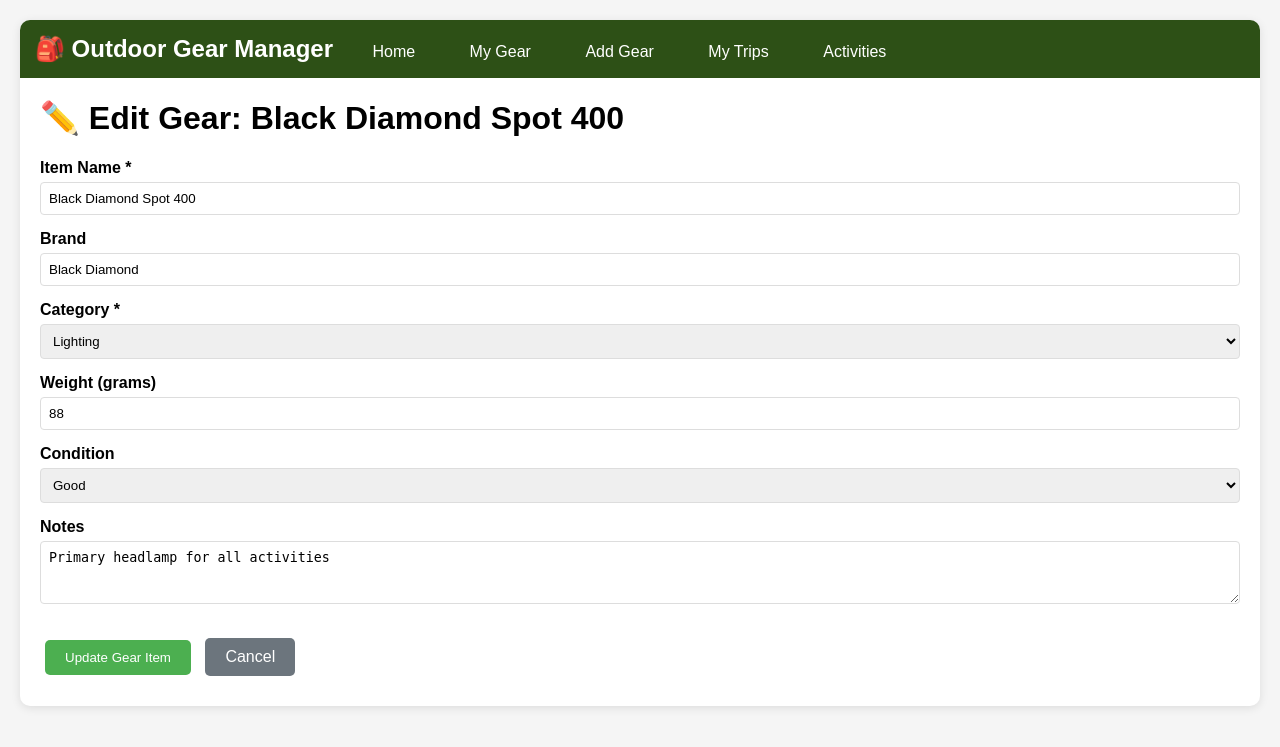
After one commit to Naeverdev/my-first-web-app, a Flask app: page /gear/edit/1 in a window 1280 px wide. The commit adds this page. Shown: the top 747 px of the page. Run offline with Flask 3, Linux system fonts and the light colour scheme.

Commit message:
Add edit and delete functionality for gear items
- Add edit_gear route with form pre-population
- Add delete_gear route with confirmation dialog
- Update gear_list template with Edit/Delete buttons
- Create edit_gear.html template with pre-filled form values
- Implement full CRUD operations for gear management

```diff
--- a/app.py
+++ b/app.py
@@ -60,6 +60,82 @@
     def __repr__(self):
         return f'<Trip {self.name}>'
 
+@app.route('/debug-db-info')
+def debug_database_info():
+    import os
+
+    output = ["<style>body{font-family:monospace;}</style>"]
+    output.append("<h2>🔍 DATABASE CONNECTION INFO</h2>")
+
+    db_url = os.environ.get('DATABASE_URL', 'Not set')
+    output.append(f"<b>DATABASE_URL:</b> {db_url}<br><br>")
+
+    if db_url.startswith('sqlite'):
+        output.append("📁 <b>Type:</b> SQLite (file-based database)<br>")
+        output.append("💡 <b>Access:</b> File is stored locally on Render server<br>")
+    elif db_url.startswith('postgresql'):
+        output.append("🐘 <b>Type:</b> PostgreSQL<br>")
+        output.append("💡 <b>Access:</b> Can connect directly with psql or pgAdmin<br>")
+    else:
+        output.append(f"❓ <b>Type:</b> Unknown database type<br>")
+
+    output.append(f"<br><b>SQLAlchemy config:</b> {app.config['SQLALCHEMY_DATABASE_URI']}<br>")
+
+    output.append("<br><a href='/debug-db'>← View Database Contents</a> | <a href='/'>← Home</a>")
+    return "".join(output)
+
+@app.route('/debug-db')
+def debug_database():
+    from sqlalchemy import text
+
+    output = ["<style>body{font-family:monospace;}</style>"]
+    output.append("<h2>🗄️ PRODUCTION DATABASE STATUS</h2>")
+
+    # Gear Items
+    output.append("<h3>📦 GEAR ITEMS</h3>")
+    gear_items = GearItem.query.all()
+    if gear_items:
+        for item in gear_items:
+            output.append(f"ID {item.id}: <b>{item.name}</b> ({item.category}) - {item.weight_grams}g - {item.condition}<br>")
+    else:
+        output.append("No gear items found<br>")
+
+    # Trips
+    output.append("<h3>🗓️ TRIPS</h3>")
+    trips = Trip.query.all()
+    if trips:
+        for trip in trips:
+            output.append(f"ID {trip.id}: <b>{trip.name}</b> - {trip.activity_type}<br>")
+            output.append(f"  📍 {trip.location or 'No location'}<br>")
+            output.append(f"  🎒 {len(trip.gear_items)} gear items<br>")
+    else:
+        output.append("No trips found<br>")
+
+    # Activity Templates
+    output.append("<h3>🏃‍♂️ ACTIVITY TEMPLATES</h3>")
+    templates = ActivityTemplate.query.all()
+    for template in templates:
+        output.append(f"ID {template.id}: <b>{template.name}</b> - {template.description}<br>")
+
+    # Trip-Gear Relationships (Packing Status)
+    output.append("<h3>✅ PACKING STATUS</h3>")
+    try:
+        result = db.session.execute(text("SELECT trip_id, gear_item_id, is_packed FROM trip_gear"))
+        relationships = result.fetchall()
+        if relationships:
+            for row in relationships:
+                trip_name = Trip.query.get(row[0]).name
+                gear_name = GearItem.query.get(row[1]).name
+                packed_status = "✅ PACKED" if row[2] else "⭕ NOT PACKED"
+                output.append(f"Trip '<b>{trip_name}</b>' → {gear_name}: {packed_status}<br>")
+        else:
+            output.append("No trip-gear relationships found<br>")
+    except Exception as e:
+        output.append(f"Error checking packing status: {e}<br>")
+
+    output.append("<br><a href='/'>← Back to Home</a>")
+    return "".join(output)
+
 # Add this route for production database setup
 @app.route('/init-db')
 def init_database():
@@ -119,6 +195,34 @@
         return redirect(url_for('gear_list'))
 
     return render_template('add_gear.html')
+
+@app.route('/gear/edit/<int:gear_id>', methods=['GET', 'POST'])
+def edit_gear(gear_id):
+    gear = GearItem.query.get_or_404(gear_id)
+
+    if request.method == 'POST':
+        gear.name = request.form['name']
+        gear.brand = request.form['brand']
+        gear.category = request.form['category']
+        gear.weight_grams = int(request.form['weight_grams']) if request.form['weight_grams'] else None
+        gear.condition = request.form['condition']
+        gear.notes = request.form['notes']
+
+        db.session.commit()
+        flash(f'{gear.name} updated successfully!', 'success')
+        return redirect(url_for('gear_list'))
+
+    return render_template('edit_gear.html', gear=gear)
+
+@app.route('/gear/delete/<int:gear_id>', methods=['POST'])
+def delete_gear(gear_id):
+    gear = GearItem.query.get_or_404(gear_id)
+    gear_name = gear.name
+
+    db.session.delete(gear)
+    db.session.commit()
+    flash(f'{gear_name} deleted successfully!', 'success')
+    return redirect(url_for('gear_list'))
 
 @app.route('/activities')
 def activities():
--- /dev/null
+++ b/templates/edit_gear.html
@@ -0,0 +1,61 @@
+{% extends "base.html" %}
+
+{% block content %}
+<h1>✏️ Edit Gear: {{ gear.name }}</h1>
+
+<form method="POST">
+    <div class="form-group">
+        <label for="name">Item Name *</label>
+        <input type="text" id="name" name="name" required value="{{ gear.name }}">
+    </div>
+
+    <div class="form-group">
+        <label for="brand">Brand</label>
+        <input type="text" id="brand" name="brand" value="{{ gear.brand or '' }}">
+    </div>
+
+    <div class="form-group">
+        <label for="category">Category *</label>
+        <select id="category" name="category" required>
+            <option value="">Select Category</option>
+            <option value="Lighting" {% if gear.category == 'Lighting' %}selected{% endif %}>Lighting</option>
+            <option value="Clothing" {% if gear.category == 'Clothing' %}selected{% endif %}>Clothing</option>
+            <option value="Shelter" {% if gear.category == 'Shelter' %}selected{% endif %}>Shelter</option>
+            <option value="Cooking" {% if gear.category == 'Cooking' %}selected{% endif %}>Cooking</option>
+            <option value="Navigation" {% if gear.category == 'Navigation' %}selected{% endif %}>Navigation</option>
+            <option value="Safety" {% if gear.category == 'Safety' %}selected{% endif %}>Safety</option>
+            <option value="Climbing" {% if gear.category == 'Climbing' %}selected{% endif %}>Climbing</option>
+            <option value="Hiking" {% if gear.category == 'Hiking' %}selected{% endif %}>Hiking</option>
+            <option value="Camping" {% if gear.category == 'Camping' %}selected{% endif %}>Camping</option>
+            <option value="Electronics" {% if gear.category == 'Electronics' %}selected{% endif %}>Electronics</option>
+            <option value="Other" {% if gear.category == 'Other' %}selected{% endif %}>Other</option>
+        </select>
+    </div>
+
+    <div class="form-group">
+        <label for="weight_grams">Weight (grams)</label>
+        <input type="number" id="weight_grams" name="weight_grams" value="{{ gear.weight_grams or '' }}">
+    </div>
+
+    <div class="form-group">
+        <label for="condition">Condition</label>
+        <select id="condition" name="condition">
+            <option value="Excellent" {% if gear.condition == 'Excellent' %}selected{% endif %}>Excellent</option>
+            <option value="Good" {% if gear.condition == 'Good' %}selected{% endif %}>Good</option>
+            <option value="Fair" {% if gear.condition == 'Fair' %}selected{% endif %}>Fair</option>
+            <option value="Poor" {% if gear.condition == 'Poor' %}selected{% endif %}>Poor</option>
+            <option value="Needs Repair" {% if gear.condition == 'Needs Repair' %}selected{% endif %}>Needs Repair</option>
+        </select>
+    </div>
+
+    <div class="form-group">
+        <label for="notes">Notes</label>
+        <textarea id="notes" name="notes" rows="3">{{ gear.notes or '' }}</textarea>
+    </div>
+
+    <div style="margin-top: 20px;">
+        <button type="submit" class="btn">Update Gear Item</button>
+        <a href="{{ url_for('gear_list') }}" class="btn btn-secondary">Cancel</a>
+    </div>
+</form>
+{% endblock %}
--- a/templates/gear_list.html
+++ b/templates/gear_list.html
@@ -40,6 +40,12 @@
             </div>
             <div style="text-align: right;">
                 <small>Added: {{ item.date_added.strftime('%Y-%m-%d') }}</small>
+                <br><br>
+                <a href="{{ url_for('edit_gear', gear_id=item.id) }}" class="btn btn-secondary" style="margin-right: 5px;">Edit</a>
+                <form method="POST" action="{{ url_for('delete_gear', gear_id=item.id) }}" style="display: inline;"
+                      onsubmit="return confirm('Are you sure you want to delete {{ item.name }}?');">
+                    <button type="submit" class="btn" style="background: #dc3545;">Delete</button>
+                </form>
             </div>
         </div>
     </div>
```
